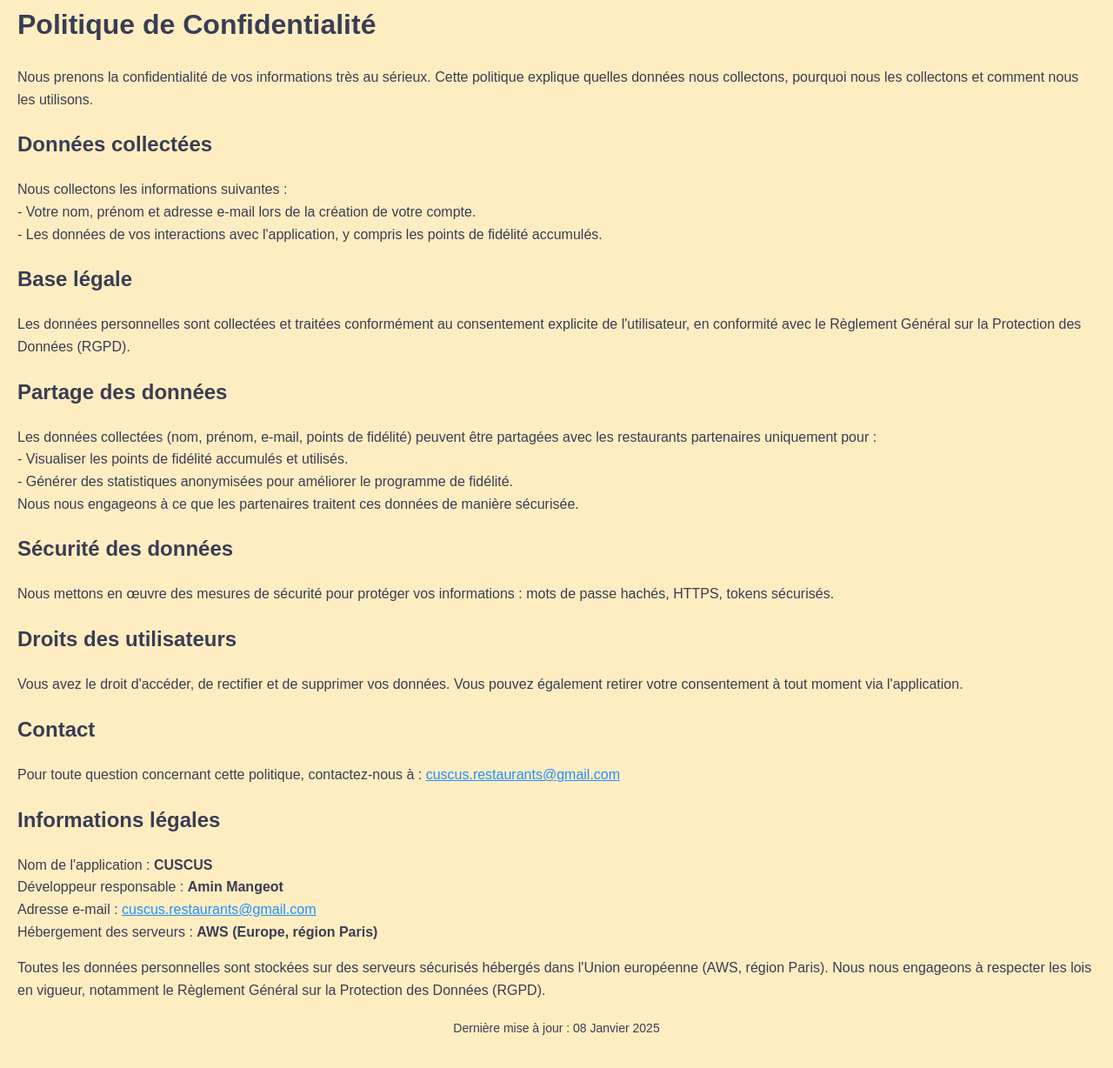
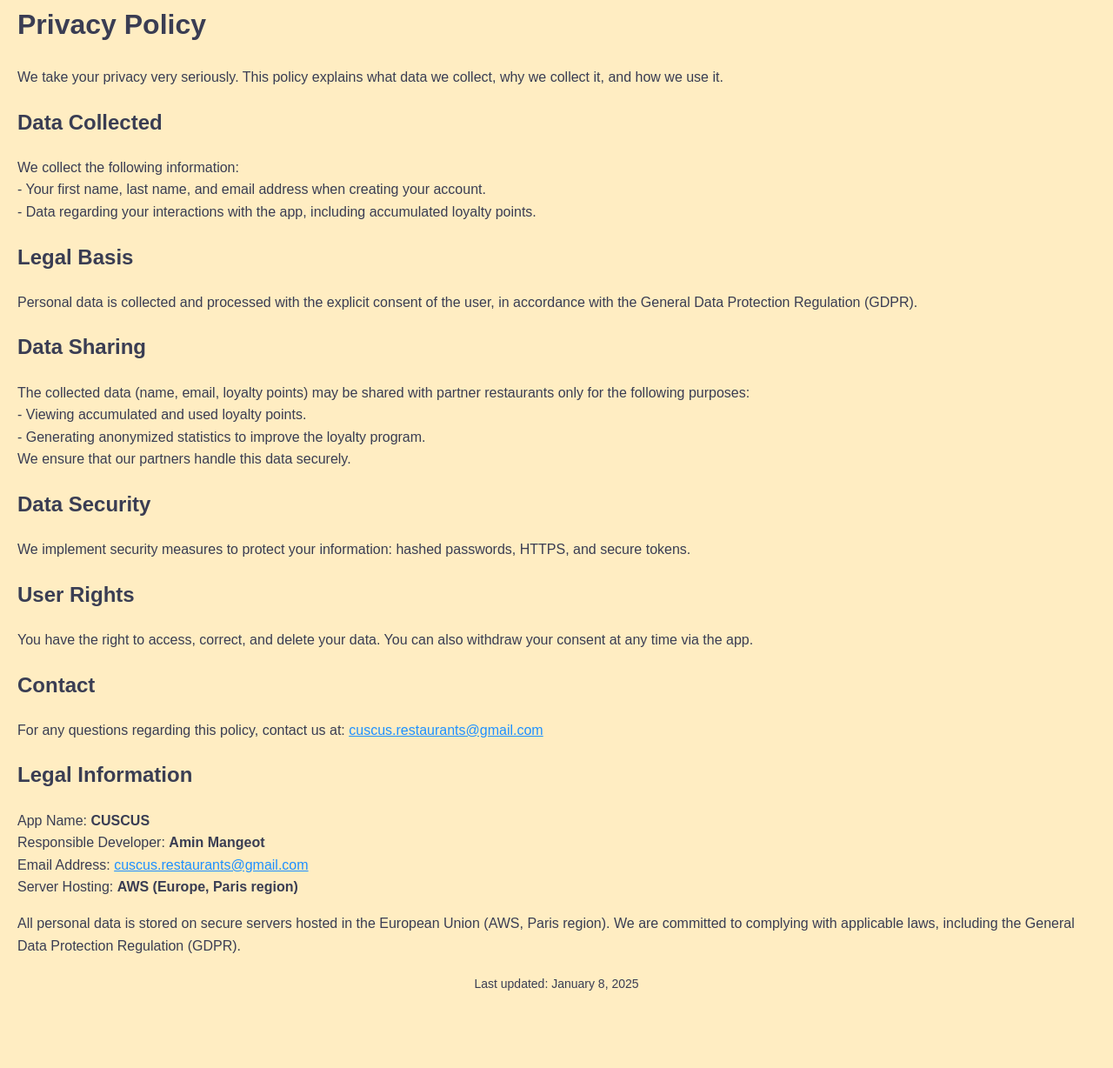
Before and after one commit to acebroke/cuscus-legal-docs, a plain HTML site: page index.html in a window 1280 px wide. Shown: the part 38-1266 px from the top of the page at 87% size. After the commit the page ends 1216 px from the top, so only its background shows below. Drawn offline with Linux system fonts and the light colour scheme.

Commit message:
add index to politics for apple in english

```diff
--- a/index.html
+++ b/index.html
@@ -1,9 +1,9 @@
 <!DOCTYPE html>
-<html lang="fr">
+<html lang="en">
   <head>
     <meta charset="UTF-8" />
     <meta name="viewport" content="width=device-width, initial-scale=1.0" />
-    <title>Politique de Confidentialité</title>
+    <title>Privacy Policy</title>
     <style>
       body {
         font-family: Arial, sans-serif;
@@ -33,73 +33,66 @@
     </style>
   </head>
   <body>
-    <h1>Politique de Confidentialité</h1>
+    <h1>Privacy Policy</h1>
     <p>
-      Nous prenons la confidentialité de vos informations très au sérieux. Cette
-      politique explique quelles données nous collectons, pourquoi nous les
-      collectons et comment nous les utilisons.
+      We take your privacy very seriously. This policy explains what data we
+      collect, why we collect it, and how we use it.
     </p>
-    <h2>Données collectées</h2>
+    <h2>Data Collected</h2>
     <p>
-      Nous collectons les informations suivantes :<br />
-      - Votre nom, prénom et adresse e-mail lors de la création de votre
-      compte.<br />
-      - Les données de vos interactions avec l'application, y compris les points
-      de fidélité accumulés.
+      We collect the following information:<br />
+      - Your first name, last name, and email address when creating your
+      account.<br />
+      - Data regarding your interactions with the app, including accumulated
+      loyalty points.
     </p>
-    <h2>Base légale</h2>
+    <h2>Legal Basis</h2>
     <p>
-      Les données personnelles sont collectées et traitées conformément au
-      consentement explicite de l'utilisateur, en conformité avec le Règlement
-      Général sur la Protection des Données (RGPD).
+      Personal data is collected and processed with the explicit consent of the
+      user, in accordance with the General Data Protection Regulation (GDPR).
     </p>
-    <h2>Partage des données</h2>
+    <h2>Data Sharing</h2>
     <p>
-      Les données collectées (nom, prénom, e-mail, points de fidélité) peuvent
-      être partagées avec les restaurants partenaires uniquement pour :<br />
-      - Visualiser les points de fidélité accumulés et utilisés.<br />
-      - Générer des statistiques anonymisées pour améliorer le programme de
-      fidélité.<br />
-      Nous nous engageons à ce que les partenaires traitent ces données de
-      manière sécurisée.
+      The collected data (name, email, loyalty points) may be shared with
+      partner restaurants only for the following purposes:<br />
+      - Viewing accumulated and used loyalty points.<br />
+      - Generating anonymized statistics to improve the loyalty program.<br />
+      We ensure that our partners handle this data securely.
     </p>
-    <h2>Sécurité des données</h2>
+    <h2>Data Security</h2>
     <p>
-      Nous mettons en œuvre des mesures de sécurité pour protéger vos
-      informations : mots de passe hachés, HTTPS, tokens sécurisés.
+      We implement security measures to protect your information: hashed
+      passwords, HTTPS, and secure tokens.
     </p>
-    <h2>Droits des utilisateurs</h2>
+    <h2>User Rights</h2>
     <p>
-      Vous avez le droit d'accéder, de rectifier et de supprimer vos données.
-      Vous pouvez également retirer votre consentement à tout moment via
-      l'application.
+      You have the right to access, correct, and delete your data. You can also
+      withdraw your consent at any time via the app.
     </p>
     <h2>Contact</h2>
     <p>
-      Pour toute question concernant cette politique, contactez-nous à :
+      For any questions regarding this policy, contact us at:
       <a href="mailto:cuscus.restaurants@gmail.com"
         >cuscus.restaurants@gmail.com</a
       >
     </p>
-    <h2>Informations légales</h2>
+    <h2>Legal Information</h2>
     <p>
-      Nom de l'application : <strong>CUSCUS</strong><br />
-      Développeur responsable : <strong>Amin Mangeot</strong><br />
-      Adresse e-mail :
+      App Name: <strong>CUSCUS</strong><br />
+      Responsible Developer: <strong>Amin Mangeot</strong><br />
+      Email Address:
       <a href="mailto:cuscus.restaurants@gmail.com"
         >cuscus.restaurants@gmail.com</a
       ><br />
-      Hébergement des serveurs : <strong>AWS (Europe, région Paris)</strong
-      ><br />
+      Server Hosting: <strong>AWS (Europe, Paris region)</strong><br />
     </p>
     <p>
-      Toutes les données personnelles sont stockées sur des serveurs sécurisés
-      hébergés dans l'Union européenne (AWS, région Paris). Nous nous engageons
-      à respecter les lois en vigueur, notamment le Règlement Général sur la
-      Protection des Données (RGPD).
+      All personal data is stored on secure servers hosted in the European Union
+      (AWS, Paris region). We are committed to complying with applicable laws,
+      including the General Data Protection Regulation (GDPR).
     </p>
     <footer>
-      <p>Dernière mise à jour : 08 Janvier 2025</p>
+      <p>Last updated: January 8, 2025</p>
     </footer>
   </body>
 </html>
```
